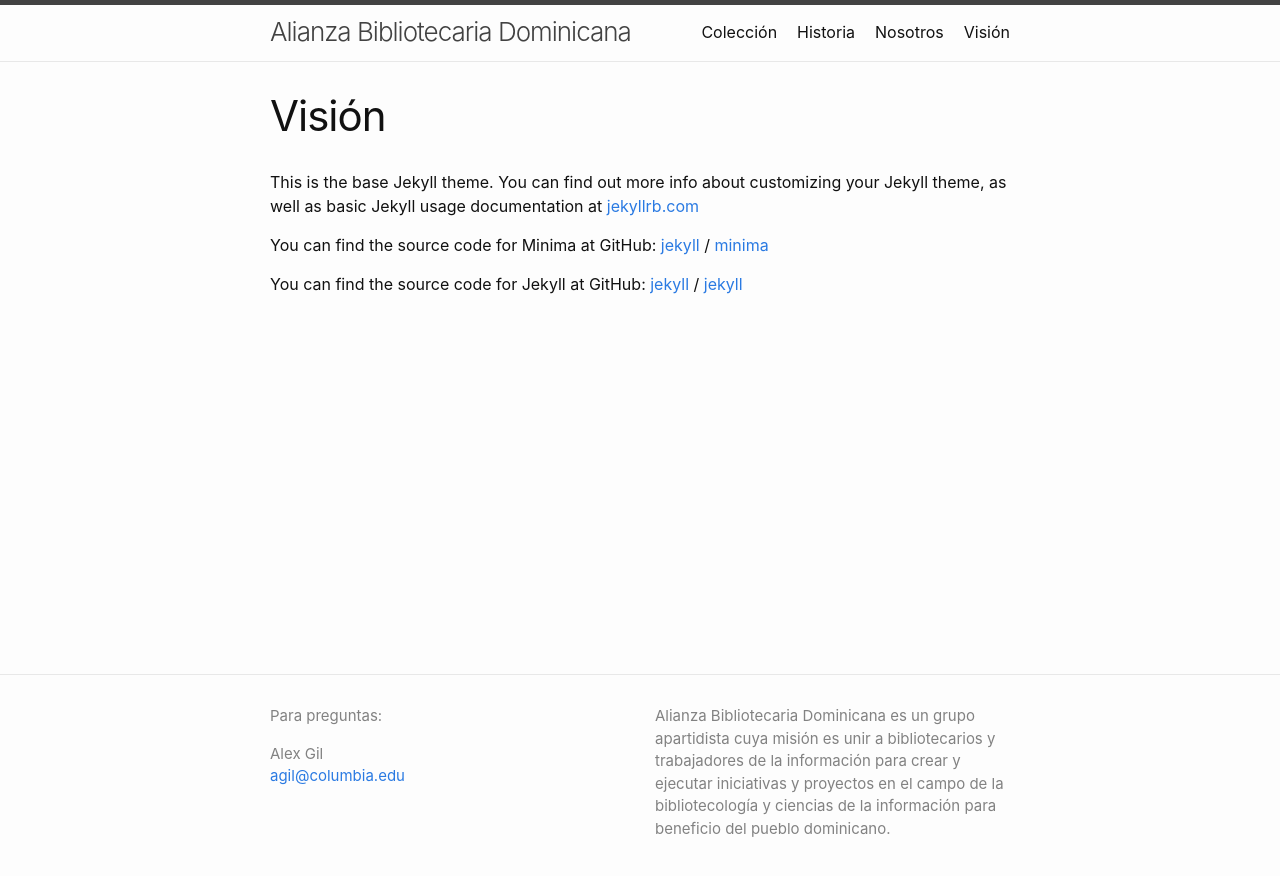
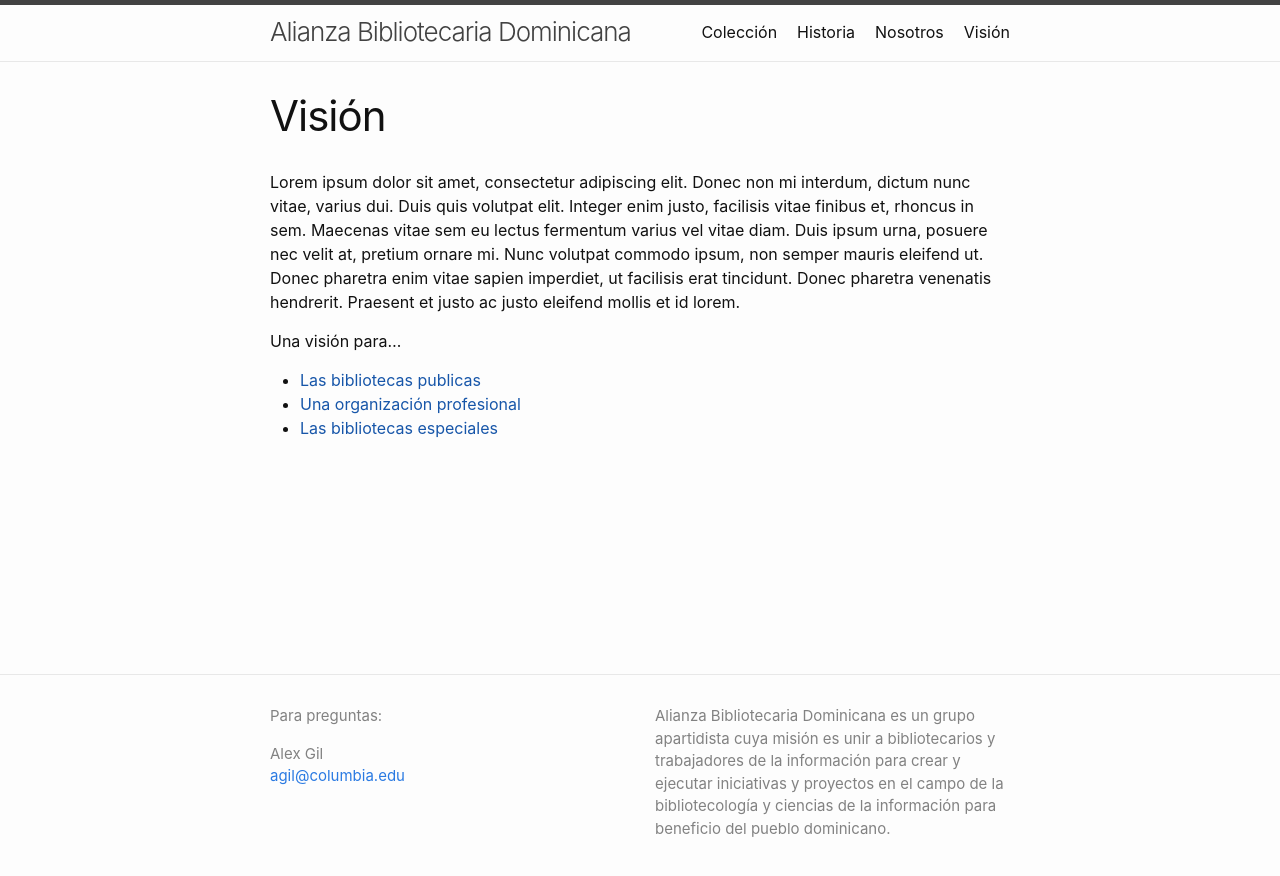
Before and after one commit to elotroalex/abd, a Jekyll site: the page built from vision.md, in a window 1280 px wide. Shown: the top 876 px of the page. Built offline with Jekyll 4.4.1, drawn with Linux system fonts in a browser that asks for light colours.

Commit message:
added boilerplate to vision page

```diff
--- a/vision.md
+++ b/vision.md
@@ -4,15 +4,10 @@
 permalink: /vision/
 ---
 
-This is the base Jekyll theme. You can find out more info about customizing your Jekyll theme, as well as basic Jekyll usage documentation at [jekyllrb.com](https://jekyllrb.com/)
+Lorem ipsum dolor sit amet, consectetur adipiscing elit. Donec non mi interdum, dictum nunc vitae, varius dui. Duis quis volutpat elit. Integer enim justo, facilisis vitae finibus et, rhoncus in sem. Maecenas vitae sem eu lectus fermentum varius vel vitae diam. Duis ipsum urna, posuere nec velit at, pretium ornare mi. Nunc volutpat commodo ipsum, non semper mauris eleifend ut. Donec pharetra enim vitae sapien imperdiet, ut facilisis erat tincidunt. Donec pharetra venenatis hendrerit. Praesent et justo ac justo eleifend mollis et id lorem.
 
-You can find the source code for Minima at GitHub:
-[jekyll][jekyll-organization] /
-[minima](https://github.com/jekyll/minima)
+Una visión para...
 
-You can find the source code for Jekyll at GitHub:
-[jekyll][jekyll-organization] /
-[jekyll](https://github.com/jekyll/jekyll)
-
-
-[jekyll-organization]: https://github.com/jekyll
+- [Las bibliotecas publicas]()
+- [Una organización profesional]()
+- [Las bibliotecas especiales]()
```
Also changed, not shown: _vision/publicas.md (added, +4 -0 lines).
